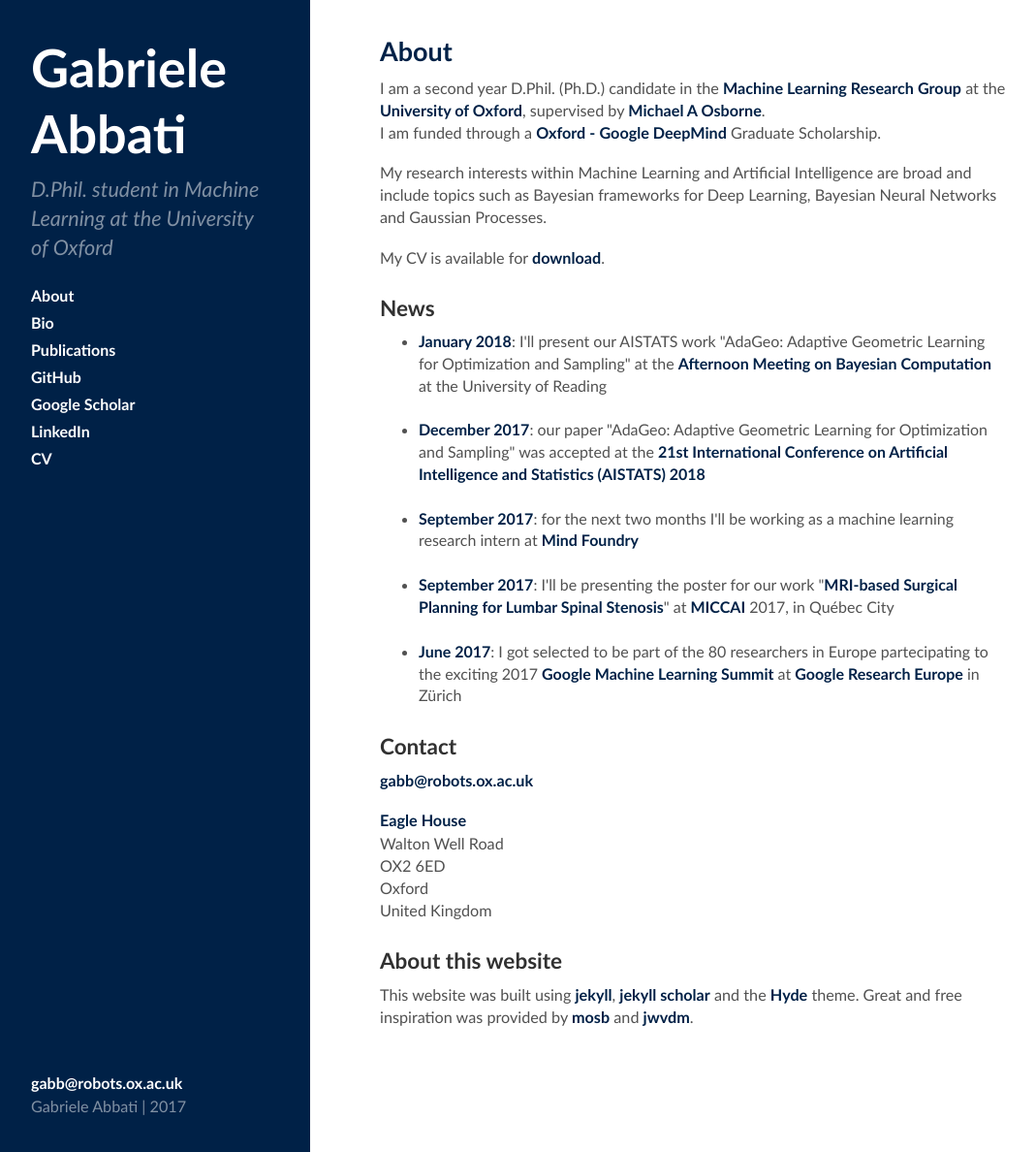
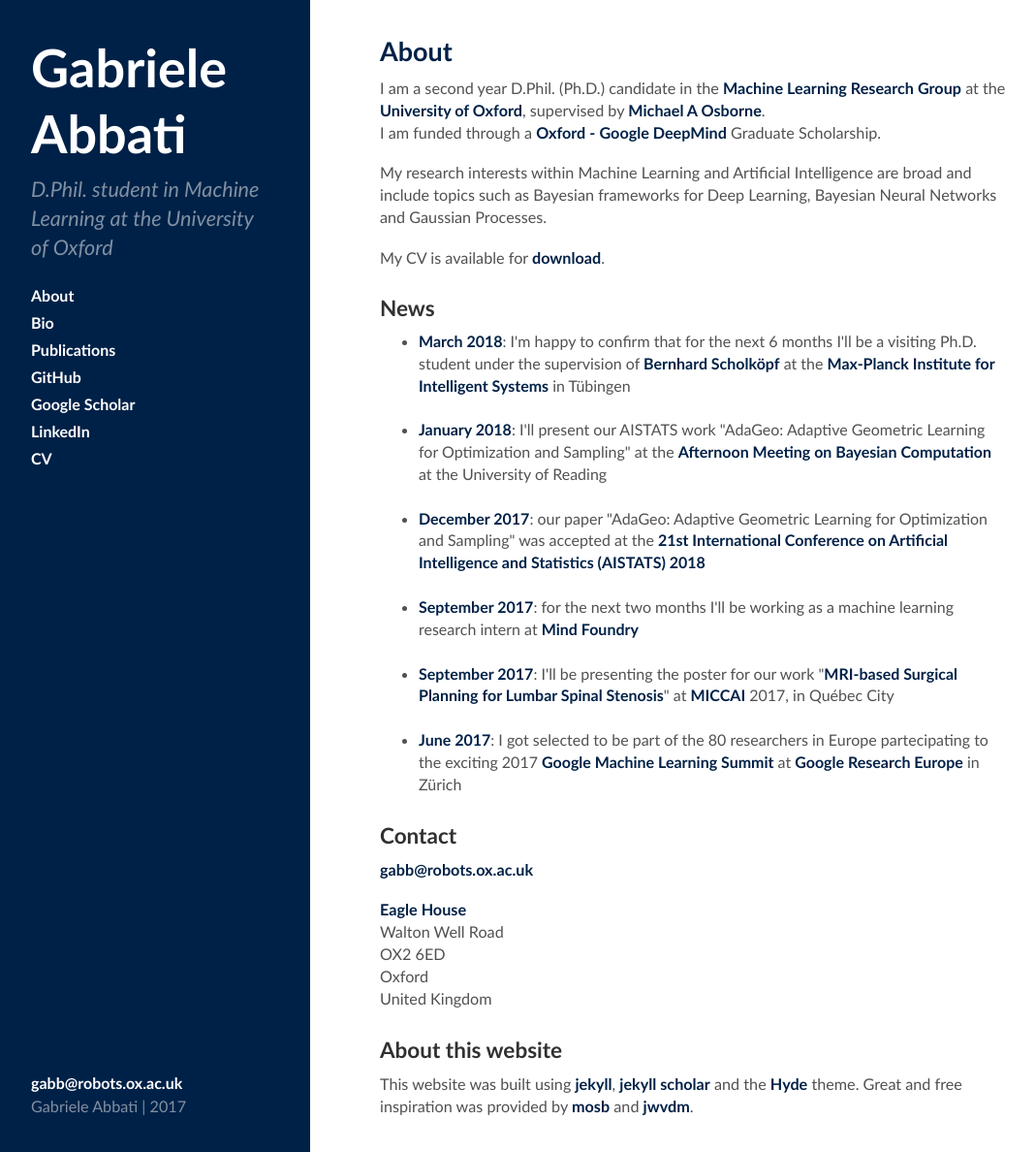
Before and after one commit to gabb7/robots_gabb, a Jekyll site: the page built from index.html, in a window 1280 px wide and 1188 px high. Shown: the whole window at 97% size, without its empty margins (4-1072 px from the left). Built offline with Jekyll 4.4.1, drawn with Linux system fonts in a browser that asks for light colours; Markdown is read by kramdown in place of the engine named in the settings; the list of posts is cut into pages by our own code.

Commit message:
news updated

```diff
--- a/index.html
+++ b/index.html
@@ -32,6 +32,7 @@ layout: default
 </h3>
 
 <ul>
+    <li><b style="color:#002147";>March 2018</b>: I'm happy to confirm that for the next 6 months I'll be a visiting Ph.D. student under the supervision of <a href="http://is.tuebingen.mpg.de/person/bs">Bernhard Scholköpf</a> at the <a href="https://is.mpg.de/">Max-Planck Institute for Intelligent Systems</a> in Tübingen<br><br></li>
     <li><b style="color:#002147";>January 2018</b>: I'll present our AISTATS work "AdaGeo: Adaptive Geometric Learning for Optimization and Sampling" at the <a href="https://www.eventbrite.co.uk/e/afternoon-meeting-on-bayesian-computation-registration-39248617672">Afternoon Meeting on Bayesian Computation</a> at the University of Reading<br><br></li>
     <li><b style="color:#002147";>December 2017</b>: our paper "AdaGeo: Adaptive Geometric Learning for Optimization and Sampling" was accepted at the <a href="http://www.aistats.org/">21st International Conference on Artificial Intelligence and Statistics (AISTATS) 2018</a> <br><br></li>
     <li><b style="color:#002147";>September 2017</b>: for the next two months I'll be working as a machine learning research intern at <a href="http://mindfoundry.ai/">Mind Foundry</a> <br><br></li>
```
